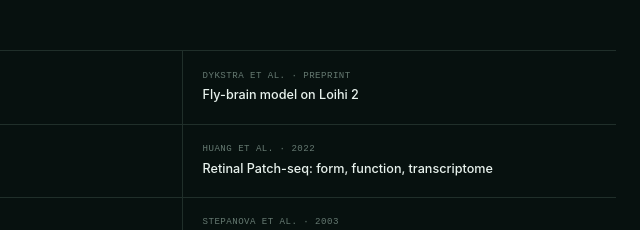
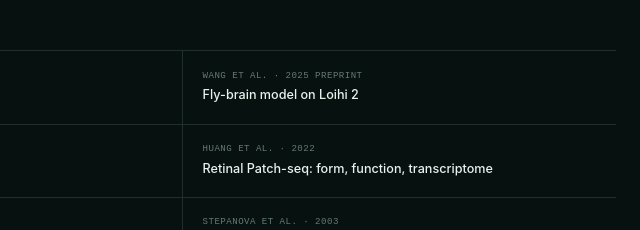
Before and after one commit to EmbodiedCognito/LetsHaveFun, a plain HTML site: page index.html in a window 1280 px wide. Shown: the part 4079-4309 px from the top of the page, 640-1280 px from the left. Drawn offline with Linux system fonts and the light colour scheme.

Commit message:
Correct the Loihi paper attribution

```diff
--- a/index.html
+++ b/index.html
@@ -333,7 +333,7 @@
       </div>
       <div class="source-grid">
         <a href="https://www.nature.com/articles/s41586-024-07558-y" target="_blank" rel="noreferrer"><span>FlyWire Consortium · 2024</span><strong>Whole adult fly brain connectome</strong></a>
-        <a href="https://arxiv.org/abs/2508.16792" target="_blank" rel="noreferrer"><span>Dykstra et al. · preprint</span><strong>Fly-brain model on Loihi 2</strong></a>
+        <a href="https://arxiv.org/abs/2508.16792" target="_blank" rel="noreferrer"><span>Wang et al. · 2025 preprint</span><strong>Fly-brain model on Loihi 2</strong></a>
         <a href="https://github.com/ModelDBRepository/267026" target="_blank" rel="noreferrer"><span>ModelDB 267026</span><strong>M1 and M4 ipRGC models</strong></a>
         <a href="https://pubmed.ncbi.nlm.nih.gov/36103830/" target="_blank" rel="noreferrer"><span>Huang et al. · 2022</span><strong>Retinal Patch-seq: form, function, transcriptome</strong></a>
         <a href="https://elifesciences.org/articles/80749" target="_blank" rel="noreferrer"><span>Contreras et al. · 2023</span><strong>Divergent melanopsin pathways</strong></a>
```
